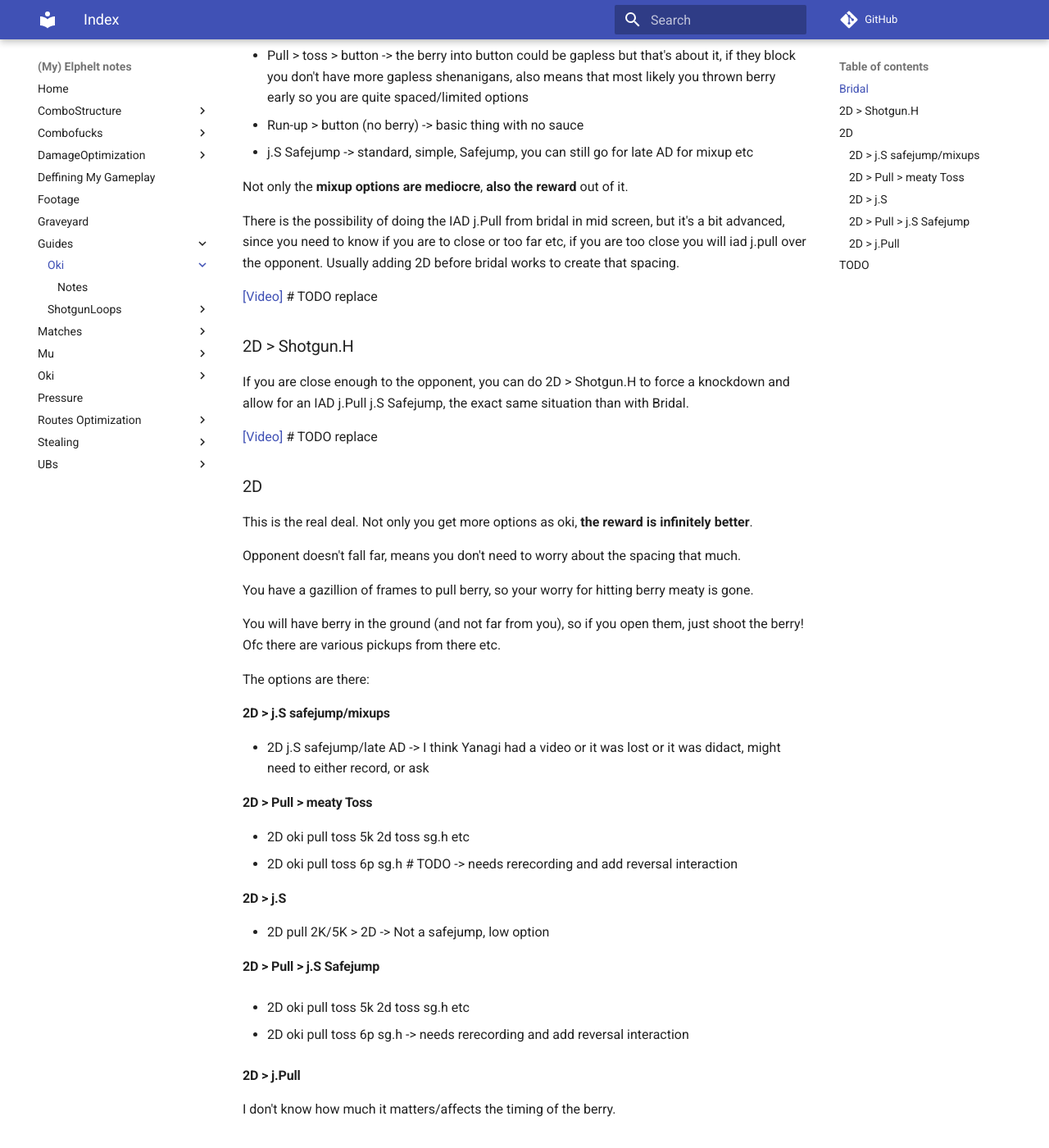
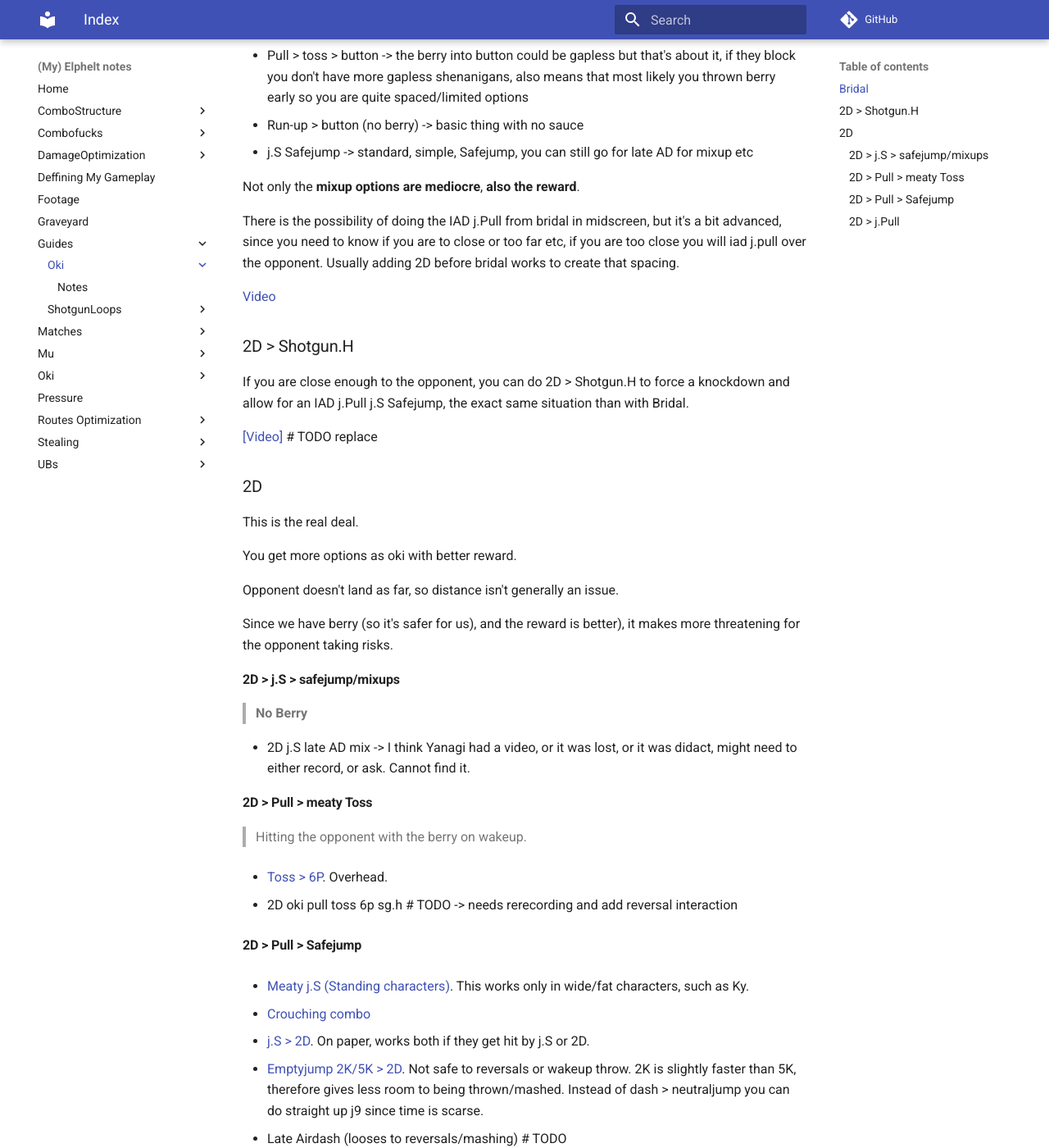
Before and after one commit to OriolFilter/Elphelt, an MkDocs documentation site: the page built from docs/Guides/Oki/README.md, in a window 1280 px wide and 1400 px high, scrolled down 321 px. Shown: the whole window at 82% size. Built offline with MkDocs 1.6.1 and Material for MkDocs 9.7.7, drawn with Linux system fonts in a browser that asks for light colours; comment, search, counter and statistics services are not loaded; some of the changed text lies outside the part shown.

Commit message:
Added info. Need to reorganize stuff.

```diff
--- a/docs/Guides/Oki/README.md
+++ b/docs/Guides/Oki/README.md
@@ -5,18 +5,17 @@ Bridal overall, **as a general rule of thumb** gives a mediocre oki (as long met
 
 Your options mostly are (**without j.D YRC/meter involved**):
 
-- Pull toss > button (what you mentioned)
-- Pull  > button  -> you won't get a true blockstring due to spacing (midscreen)
+- Pul > toss
+- Pull > button  -> you won't get a true blockstring due to spacing (midscreen)
 - Pull > toss > button  -> the berry into button could be gapless but that's about it, if they block you don't have more gapless shenanigans, also means that most likely you thrown berry early so you are quite spaced/limited options
 - Run-up > button  (no berry) -> basic thing with no sauce
 - j.S Safejump -> standard, simple, Safejump, you can still go for late AD for mixup etc
 
-Not only the **mixup options are mediocre**, **also the reward** out of it.
+Not only the **mixup options are mediocre**, **also the reward**.
 
-There is the possibility of doing the IAD j.Pull from bridal in mid screen, but it's a bit advanced, since you need to know if you are to close or too far etc, if you are too close you will iad j.pull over the opponent. Usually adding 2D before bridal works to create that spacing.
+There is the possibility of doing the IAD j.Pull from bridal in midscreen, but it's a bit advanced, since you need to know if you are to close or too far etc, if you are too close you will iad j.pull over the opponent. Usually adding 2D before bridal works to create that spacing.
 
-[[Video]](https://discord.com/channels/121387821977042945/121388142941962241/1547711994860146818) # TODO replace
-
+[Video](/Oki/Safejumps/Midscreen/Midscreen_Bridal/)
 
 ## 2D > Shotgun.H
 
@@ -26,39 +25,40 @@ If you are close enough to the opponent, you can do 2D > Shotgun.H to force a kn
 
 ## 2D
 
-This is the real deal. Not only you get more options as oki, **the reward is infinitely better**.
+This is the real deal.
 
-Opponent doesn't fall far, means you don't need to worry about the spacing that much.
+You get more options as oki with better reward.
 
-You have a gazillion of frames to pull berry, so your worry for hitting berry meaty is gone.
+Opponent doesn't land as far, so distance isn't generally an issue.
 
-You will have berry in the ground (and not far from you), so if you open them, just shoot the berry!  Ofc there are various pickups from there etc.
+Since we have berry (so it's safer for us), and the reward is better), it makes more threatening for the opponent taking risks.
 
-The options are there:
+### 2D > j.S > safejump/mixups
 
-### 2D > j.S safejump/mixups
+> **No Berry**
 
-- 2D j.S safejump/late AD   -> I think Yanagi had a video or it was lost or it was didact, might need to either record, or ask
-
+- 2D j.S late AD mix -> I think Yanagi had a video, or it was lost, or it was didact, might need to either record, or ask. Cannot find it.
 
 ### 2D > Pull > meaty Toss
 
-- 2D oki pull toss 5k 2d toss sg.h etc
+> Hitting the opponent with the berry on wakeup.
+
+- [Toss > 6P](https://youtu.be/3EaSrEJu_5U). Overhead.
+
 - 2D oki pull toss 6p sg.h   # TODO -> needs rerecording and add reversal interaction
 
-### 2D > j.S
+### 2D > Pull > Safejump
 
-- 2D pull 2K/5K > 2D  -> Not a safejump, low option
+- [Meaty j.S (Standing characters)](https://youtu.be/WrBBpbf2AWs). This works only in wide/fat characters, such as Ky.
 
-### 2D > Pull > j.S Safejump
+- [Crouching combo](https://youtu.be/4rJgEn0WWc4)
 
-- 2D oki pull toss 5k 2d toss sg.h etc
+- [j.S > 2D](https://youtu.be/QWpkRn2CMm4). On paper, works both if they get hit by j.S or 2D.
 
-- 2D oki pull toss 6p sg.h  -> needs rerecording and add reversal interaction
+- [Emptyjump 2K/5K > 2D](https://youtu.be/En7PhObOvoc). Not safe to reversals or wakeup throw. 2K is slightly faster than 5K, therefore gives less room to being thrown/mashed. Instead of dash > neutraljump you can do straight up j9 since time is scarse.
+
+- Late Airdash (looses to reversals/mashing) # TODO
 
 ### 2D > j.Pull
 
-I don't know how much it matters/affects the timing of the berry.
-
-
-# TODO
+I don't know how much it matters/affects the timing of the berry other than being relevant to fShiki setups.
```
